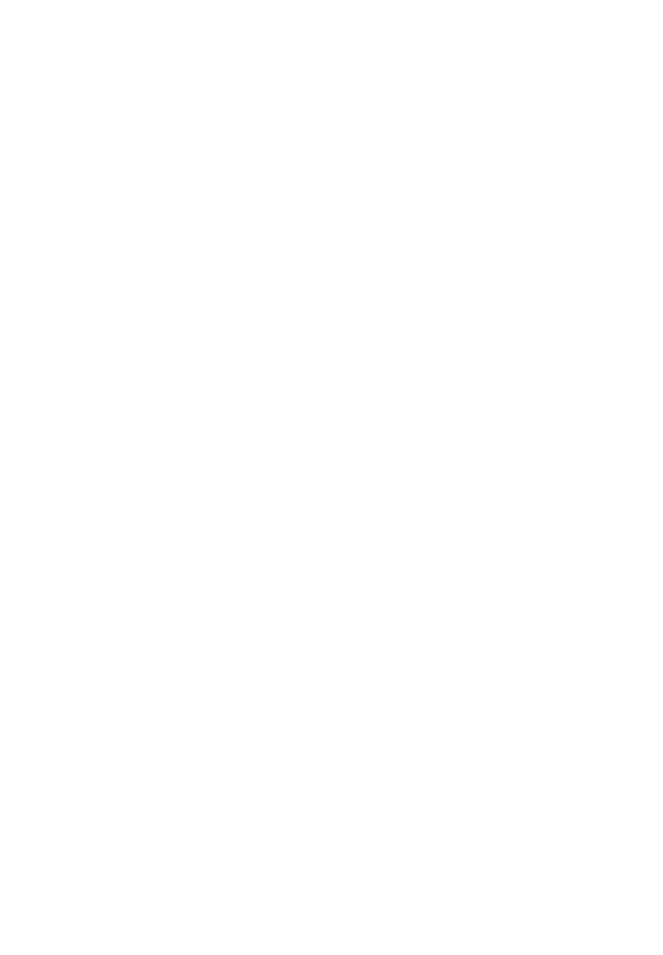
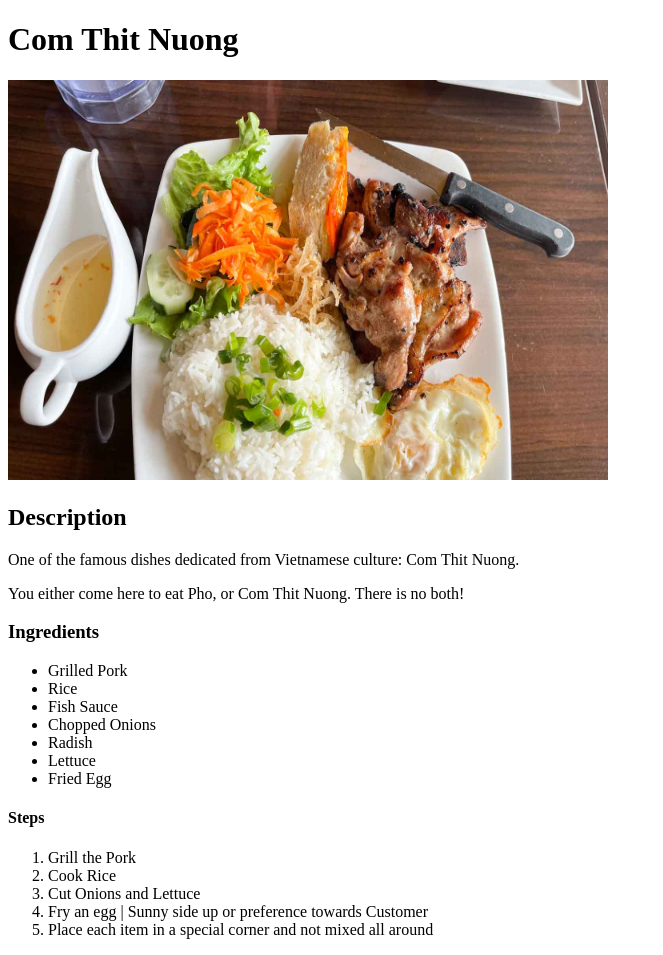
Before and after one commit to ArthurDao1022/odin-recipes, a plain HTML site: page recipes/com-thit-nuong.html in a window 1280 px wide. Shown: the whole page, without its empty margins (0-663 px from the left). Before the commit the page ends 800 px from the top, so only its background shows below. Drawn offline with Linux system fonts and the light colour scheme.

Commit message:
completed the 2nd recipe for the iteration

```diff
--- a/recipes/com-thit-nuong.html
+++ b/recipes/com-thit-nuong.html
@@ -0,0 +1,39 @@
+<!DOCTYPE html>
+<html lang="en">
+<head>
+    <meta charset="UTF-8">
+    <meta name="viewport" content="width=device-width, initial-scale=1.0">
+    <title>Recipe 2</title>
+</head>
+<body>
+    <h1>Com Thit Nuong</h1>
+    <img src="../images/thit-nuong-recipe-101.jpg" height="400" width="600">
+
+    <h2>Description</h2>
+
+    <p>One of the famous dishes dedicated from Vietnamese culture: Com Thit Nuong.</p>
+    <p>You either come here to eat Pho, or Com Thit Nuong. There is no both!</p>
+
+    <h3>Ingredients</h3>
+
+    <ul>
+        <li>Grilled Pork</li>
+        <li>Rice</li>
+        <li>Fish Sauce</li>
+        <li>Chopped Onions</li>
+        <li>Radish</li>
+        <li>Lettuce</li>
+        <li>Fried Egg</li>
+    </ul>
+
+    <h4>Steps</h4>
+
+    <ol>
+        <li>Grill the Pork</li>
+        <li>Cook Rice</li>
+        <li>Cut Onions and Lettuce</li>
+        <li>Fry an egg | Sunny side up or preference towards Customer</li>
+        <li>Place each item in a special corner and not mixed all around</li>
+    </ol>
+</body>
+</html>
```
Also changed, not shown: index.html (+5 -1 lines), recipes/kirsten-salmon-terriyaki.html (added, +15 -0 lines), images/salmon-terriyaki.jpg (added), images/thit-nuong-recipe-101.jpg (added).
